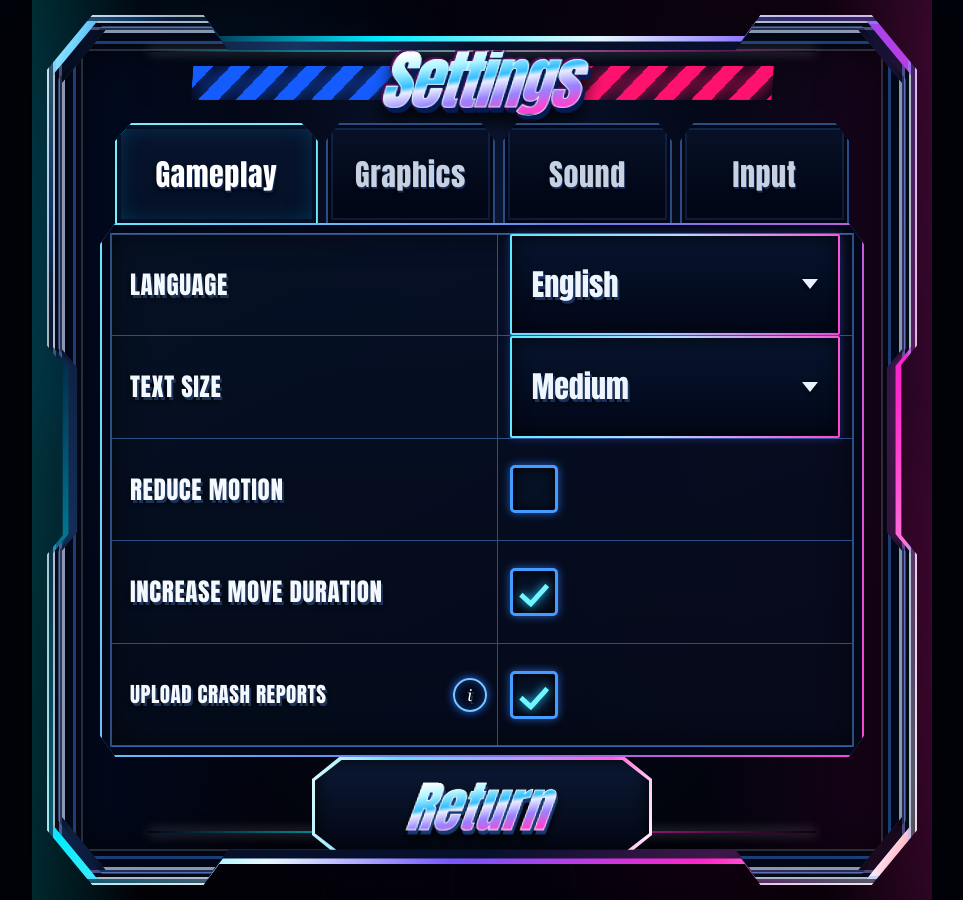
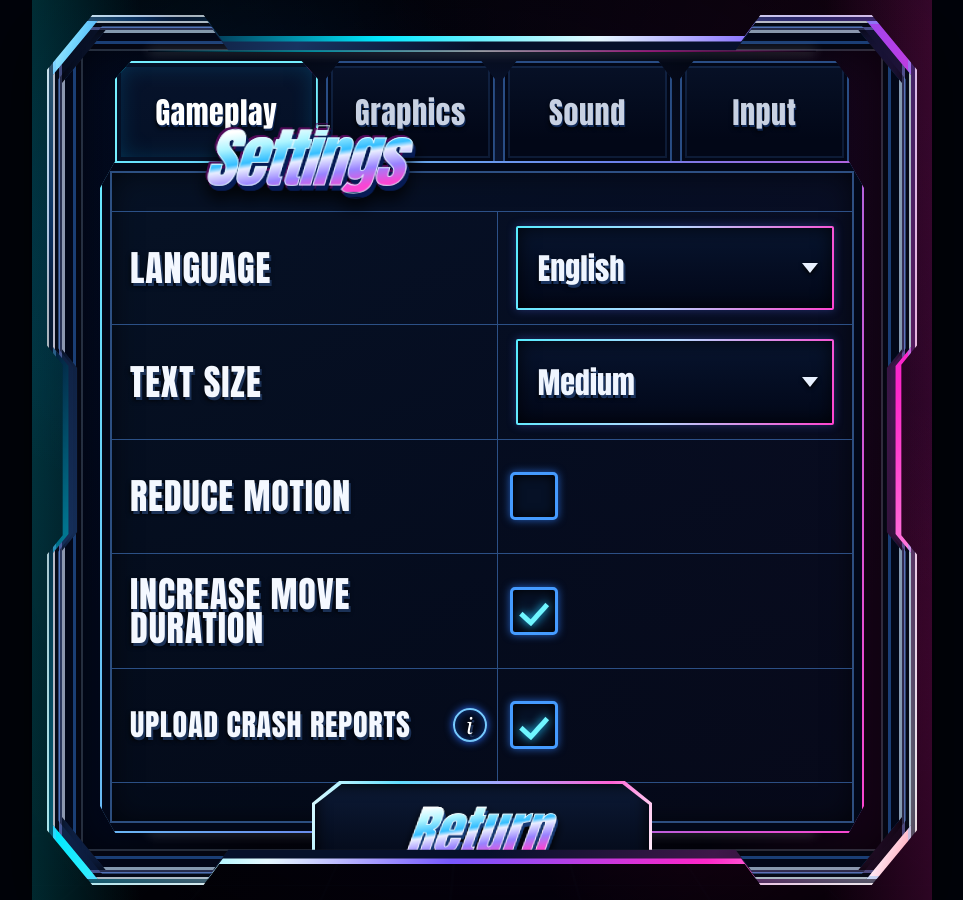
Before and after one commit to thurn/mockups, a Next.js app: page / in a window 1280 px wide. Both pictures are taken after a click on the button "Settings". Shown: the whole page, without its empty margins (158-1121 px from the left). Built offline with nearby package versions, Linux system fonts and the light colour scheme.

Commit message:
feat: float settings controls on panel borders

```diff
--- a/app/components/ArcadeFrame.tsx
+++ b/app/components/ArcadeFrame.tsx
@@ -74,11 +74,11 @@ export function ArcadeFrame({
           height: "100%",
           overflow: settings ? "visible" : "hidden",
           display: settings ? "grid" : "flex",
-          gridTemplateRows: settings ? "80px minmax(0, 1fr) 100px" : undefined,
+          gridTemplateRows: settings ? "minmax(0, 1fr)" : undefined,
           flexDirection: settings ? undefined : "column",
           alignItems: settings ? "stretch" : "center",
           justifyContent: settings ? "stretch" : "space-evenly",
-          padding: settings ? "10px 35px" : "0 70px",
+          padding: settings ? "28px 35px 34px" : "0 70px",
           clipPath: frameClip,
           border: "3px solid rgb(201 231 255 / 65%)",
           background:
--- a/app/components/ArcadeTitle.tsx
+++ b/app/components/ArcadeTitle.tsx
@@ -7,19 +7,22 @@ export function ArcadeTitle({ settings = false }: { settings?: boolean }) {
   return (
     <header
       style={{
-        position: "relative",
+        position: settings ? "absolute" : "relative",
         isolation: "isolate",
-        width: settings ? "76%" : "min(100%, 720px)",
-        margin: settings ? "0 auto" : 0,
+        zIndex: settings ? 6 : undefined,
+        top: settings ? 128 : undefined,
+        left: settings ? "29%" : undefined,
+        width: settings ? "44%" : "min(100%, 720px)",
+        height: settings ? 80 : undefined,
+        margin: 0,
         textAlign: "center",
-        transform: settings ? "skewX(-4deg)" : "translateY(7px) skewX(-4deg)",
-        flex: settings ? "0 0 80px" : undefined,
+        transform: settings ? "translate(-50%, -50%) skewX(-4deg)" : "translateY(7px) skewX(-4deg)",
         display: settings ? "grid" : undefined,
         placeItems: settings ? "center" : undefined,
       }}
     >
-      <TitleBar side="left" settings={settings} />
-      <TitleBar side="right" settings={settings} />
+      {!settings && <TitleBar side="left" settings={settings} />}
+      {!settings && <TitleBar side="right" settings={settings} />}
       {settings ? (
         <h1
           style={mergeStyles(textGradient, {
--- a/app/components/ReturnButton.tsx
+++ b/app/components/ReturnButton.tsx
@@ -12,13 +12,14 @@ export function ReturnButton({ onClick }: { onClick: () => void }) {
       type="button"
       style={{
         boxSizing: "border-box",
-        position: "relative",
+        position: "absolute",
         zIndex: 4,
-        alignSelf: "center",
+        left: "50%",
+        bottom: -14,
         height: 100,
         width: 340,
         border: 0,
-        margin: "0 auto",
+        margin: 0,
         padding: 0,
         clipPath: actionClip,
         color: "transparent",
@@ -30,10 +31,10 @@ export function ReturnButton({ onClick }: { onClick: () => void }) {
           ? "brightness(1.16) drop-shadow(0 0 11px rgb(103 222 255 / 74%))"
           : "drop-shadow(0 9px 9px rgb(0 0 0 / 72%)) drop-shadow(0 0 7px rgb(147 77 255 / 55%))",
         transform: state.pressed
-          ? "translateY(2px) scale(0.98)"
+          ? "translate(-50%, 2px) scale(0.98)"
           : highlighted
-            ? "scale(1.015)"
-            : undefined,
+            ? "translateX(-50%) scale(1.015)"
+            : "translateX(-50%)",
         font: "inherit",
       }}
     >
--- a/app/components/SettingsControls.tsx
+++ b/app/components/SettingsControls.tsx
@@ -21,20 +21,20 @@ export function SelectControl({
       <span
         style={mergeStyles(cellStyle, {
           position: "relative",
-          padding: "0 12px",
+          padding: "14px 18px",
         })}
       >
-        <select
-          {...handlers}
-          aria-label={label}
-          value={value}
-          onChange={(event) => onChange(event.target.value)}
+        <span
+          aria-hidden="true"
           style={{
             boxSizing: "border-box",
+            position: "relative",
+            zIndex: 1,
             width: "100%",
             height: "100%",
             minHeight: 42,
-            appearance: "none",
+            display: "flex",
+            alignItems: "center",
             border: "2px solid transparent",
             borderRadius: 2,
             padding: "0 48px 0 20px",
@@ -45,12 +45,31 @@ export function SelectControl({
             fontFamily: impactFont,
             fontSize: 30,
             textShadow: "2px 3px 0 #19325d, 0 3px 4px #000",
-            cursor: "pointer",
-            outline: 0,
+            pointerEvents: "none",
             filter:
               state.hovered || state.focused
                 ? "brightness(1.18) drop-shadow(0 0 5px rgb(66 222 255 / 70%))"
                 : undefined,
+          }}
+        >
+          {value}
+        </span>
+        <select
+          {...handlers}
+          aria-label={label}
+          value={value}
+          onChange={(event) => onChange(event.target.value)}
+          style={{
+            position: "absolute",
+            inset: 0,
+            zIndex: 2,
+            width: "100%",
+            height: "100%",
+            appearance: "none",
+            border: 0,
+            opacity: 0,
+            cursor: "pointer",
+            outline: 0,
           }}
         >
           {options.map((option) => (
@@ -62,6 +81,7 @@ export function SelectControl({
           style={{
             position: "absolute",
             right: 34,
+            zIndex: 1,
             width: 0,
             height: 0,
             borderInline: "8px solid transparent",
@@ -185,7 +205,7 @@ function SettingName({ children, withInfo = false }: { children: ReactNode; with
         gap: 10,
         padding: withInfo ? "0 54px 0 18px" : "0 18px",
         fontFamily: impactFont,
-        fontSize: withInfo ? 21 : 25,
+        fontSize: withInfo ? 30 : 36,
         lineHeight: 0.95,
         letterSpacing: "0.025em",
         textTransform: "uppercase",
--- a/app/components/SettingsScreen.tsx
+++ b/app/components/SettingsScreen.tsx
@@ -22,6 +22,7 @@ export function SettingsScreen({ onReturn }: { onReturn: () => void }) {
           position: "relative",
           zIndex: 3,
           width: "100%",
+          height: "100%",
           minHeight: 0,
           display: "flex",
           flex: "1 1 auto",
@@ -37,7 +38,7 @@ export function SettingsScreen({ onReturn }: { onReturn: () => void }) {
             display: "grid",
             gridTemplateRows: "repeat(5, minmax(0, 1fr))",
             border: "2px solid transparent",
-            padding: "8px 10px",
+            padding: "48px 10px",
             clipPath: "polygon(2% 0, 98% 0, 100% 4%, 100% 96%, 98% 100%, 2% 100%, 0 96%, 0 4%)",
             background:
               "linear-gradient(180deg, rgb(3 11 30 / 97%), rgb(2 8 22 / 98%)) padding-box, linear-gradient(110deg, #68eaff, #6b7fea 52%, #fc45ce) border-box",
```
Also changed, not shown: settings-border-hang-mobile.png (added).
